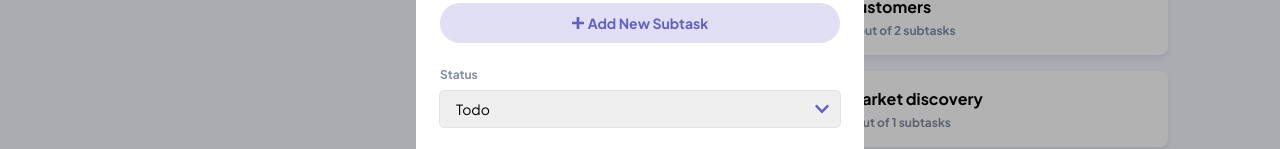
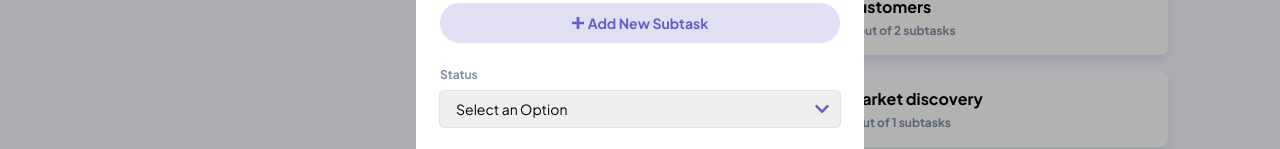
Before and after one commit to Dmitriy24S/task-management-app, a Next.js app: page / in a window 1280 px wide. Both pictures are taken after a click on the button "Add new task". Shown: the part 505-654 px from the top of the page. Built offline with nearby package versions, Linux system fonts and the light colour scheme.

Commit message:
feat: add show correct status select options relative to current selected board - in new task form modal and in task/subtask edit modal

```diff
--- a/src/components/NewTaskForm.tsx
+++ b/src/components/NewTaskForm.tsx
@@ -259,17 +259,21 @@ const NewTaskForm = ({
             <select
               id="status"
               title="status"
+              value=""
               // placeholder="status"
               // name="status"
               {...register("taskStatus")}
               className="peer cursor-pointer appearance-none rounded px-4 py-2 text-sm text-black outline outline-1 outline-medium-grey/25 transition-colors placeholder:text-black/25 focus:outline-main-purple dark:bg-dark-grey dark:text-white dark:placeholder:text-white/25"
             >
-              <option value="" disabled hidden>
-                Select an Option
-              </option>
-              <option value="Todo">Todo</option>
+              <option value="">Select an Option</option>
+              {/* show available task status according to current selected board */}
+              {selectedBoard.columns.map((column) => {
+                return <option value={`${column.name}`}> {column.name}</option>;
+              })}
+              {/* <option value="" disabled hidden> */}
+              {/* <option value="Todo">Todo</option>
               <option value="Doing">Doing</option>
-              <option value="Done">Done</option>
+              <option value="Done">Done</option> */}
             </select>
             <FaChevronDown
               fill="#635FC7"
--- a/src/components/SubtasksModal.tsx
+++ b/src/components/SubtasksModal.tsx
@@ -1,5 +1,5 @@
 import React from "react";
-import { BoardColumns, BoardSubTasks, BoardTasks } from "../types";
+import { Board, BoardColumns, BoardSubTasks, BoardTasks } from "../types";
 import Modal from "./Modal";
 
 interface Props {
@@ -8,6 +8,7 @@ interface Props {
   selectedTask: BoardTasks | null;
   handleSubtaskChange: (task: BoardTasks, subtask: BoardSubTasks) => void;
   handleStatusChange: (newStatus: string, oldStatus: string, task: BoardTasks) => void;
+  selectedBoard: Board;
 }
 
 const SubtasksModal = ({
@@ -16,6 +17,7 @@ const SubtasksModal = ({
   selectedTask,
   handleSubtaskChange,
   handleStatusChange,
+  selectedBoard,
 }: Props) => {
   // console.log({ selectedTask });
   // selectedTask:
@@ -85,16 +87,19 @@ ${selectedTask?.subtasks.length} subtasks`}
               title="status"
               placeholder="status"
               className="peer cursor-pointer appearance-none rounded px-4 py-2 text-sm text-black outline outline-1 outline-medium-grey/25 transition-colors placeholder:text-black/25 focus:outline-main-purple dark:bg-dark-grey dark:text-white dark:placeholder:text-white/25"
-              // value={selectedTask.status}
-              defaultValue={selectedTask.status}
+              value={selectedTask.status} // show status according to openend task
               onChange={(e) => {
                 // console.log(e.target.value); // 'Todo' / 'Doing' / etc...
                 handleStatusChange(e.target.value, selectedTask.status, selectedTask);
               }}
             >
-              <option value="Todo">Todo</option>
+              {/* show available task status according to current selected board */}
+              {selectedBoard.columns.map((column) => {
+                return <option value={`${column.name}`}>{column.name}</option>;
+              })}
+              {/* <option value="Todo">Todo</option>
               <option value="Doing">Doing</option>
-              <option value="Done">Done</option>
+              <option value="Done">Done</option> */}
             </select>
             {/* Arrow */}
             <svg
--- a/src/pages/index.tsx
+++ b/src/pages/index.tsx
@@ -313,6 +313,7 @@ const Home: NextPage = () => {
           selectedBoard={selectedBoard}
         />
         <SubtasksModal
+          selectedBoard={selectedBoard}
           isSubtasksOpen={isSubtasksOpen}
           setIsSubtasksOpen={setIsSubtasksOpen}
           selectedTask={selectedTask}
```
